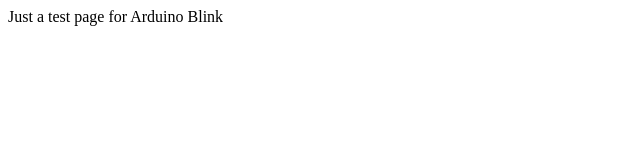
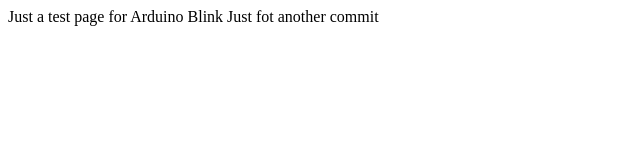
Before and after one commit to MakeLab-Network/makers-git-workshop, a plain HTML site: page arduino-blink/index.html in a window 1280 px wide. Shown: the whole page, without its empty margins (0-640 px from the left). Drawn offline with Linux system fonts and the light colour scheme.

Commit message:
added 1 more text row

```diff
--- a/arduino-blink/index.html
+++ b/arduino-blink/index.html
@@ -7,5 +7,6 @@
 </head>
 <body>
     Just a test page for Arduino Blink
+    Just fot another commit
 </body>
 </html>
```
